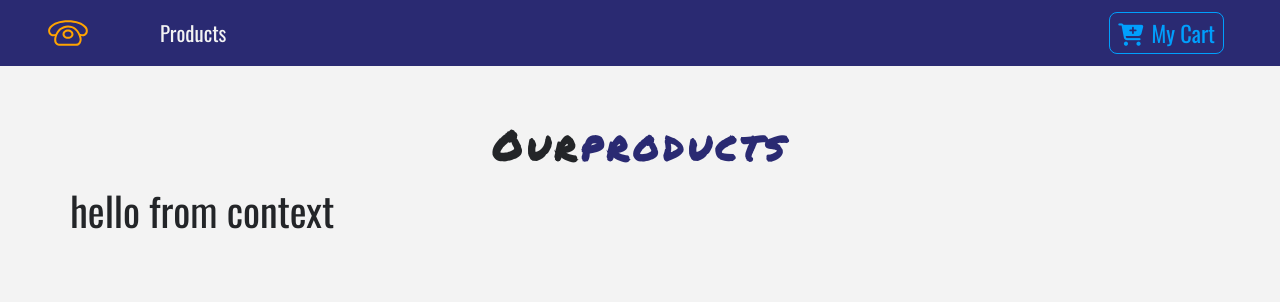
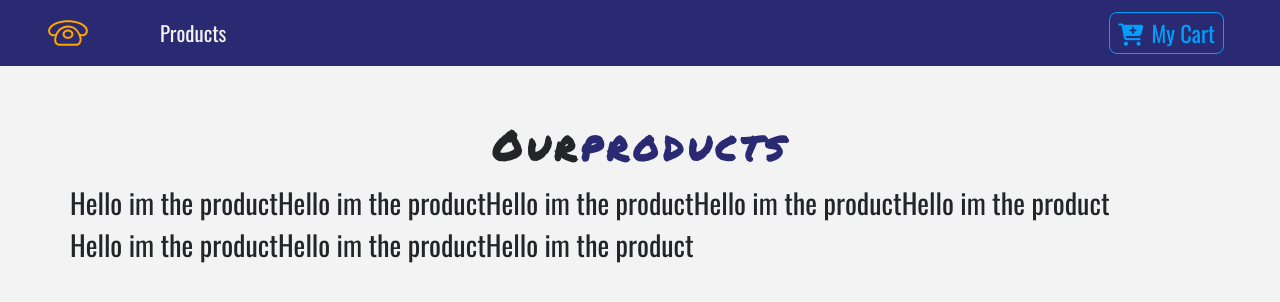
Before and after one commit to jtubay/EComSite, a React (Create React App) app: page / in a window 1280 px wide. Shown: the top 302 px of the page. Built offline with nearby package versions, Linux system fonts and the light colour scheme.

Commit message:
added state

```diff
--- a/src/components/ProductList.jsx
+++ b/src/components/ProductList.jsx
@@ -10,7 +10,7 @@
         products:storeProducts
     }
     render() {
-        console.log(this.state.products);
+        // console.log(this.state.products);
         return (
             <React.Fragment>
                 <div className="py-5">
@@ -18,8 +18,10 @@
                         <Title name="our" title="products"/>
                         <div className="row">
                         <ProductConsumer>
-                            {(hell)=>{
-                                return <h1>{hell}</h1>
+                            {(value)=>{
+                                return value.products.map(product => {
+                                    return <Product key={product.id} product={product}/>
+                                })
                             }}
                         </ProductConsumer>
                         </div>
--- a/src/context.js
+++ b/src/context.js
@@ -1,10 +1,26 @@
 import React, { Component } from 'react'
+import { storeProducts, detailProduct } from './data'
+
 const ProductContext = React.createContext();
 
 class ProductProvider extends Component {
+    state ={
+        products:storeProducts,
+        detailProduct:detailProduct
+    }
+    handleDetail = () => {
+        console.log('Hello from detail')
+    }
+    addToCart = () => {
+        console.log('hello from cart')
+    }
     render() {
         return (
-            <ProductContext.Provider value="hello from context">
+            <ProductContext.Provider value={{
+                ...this.state,
+                handleDetail:this.handleDetail,
+                addToCart:this.addToCart
+            }}>
                 {this.props.children}
             </ProductContext.Provider>
         )
```
